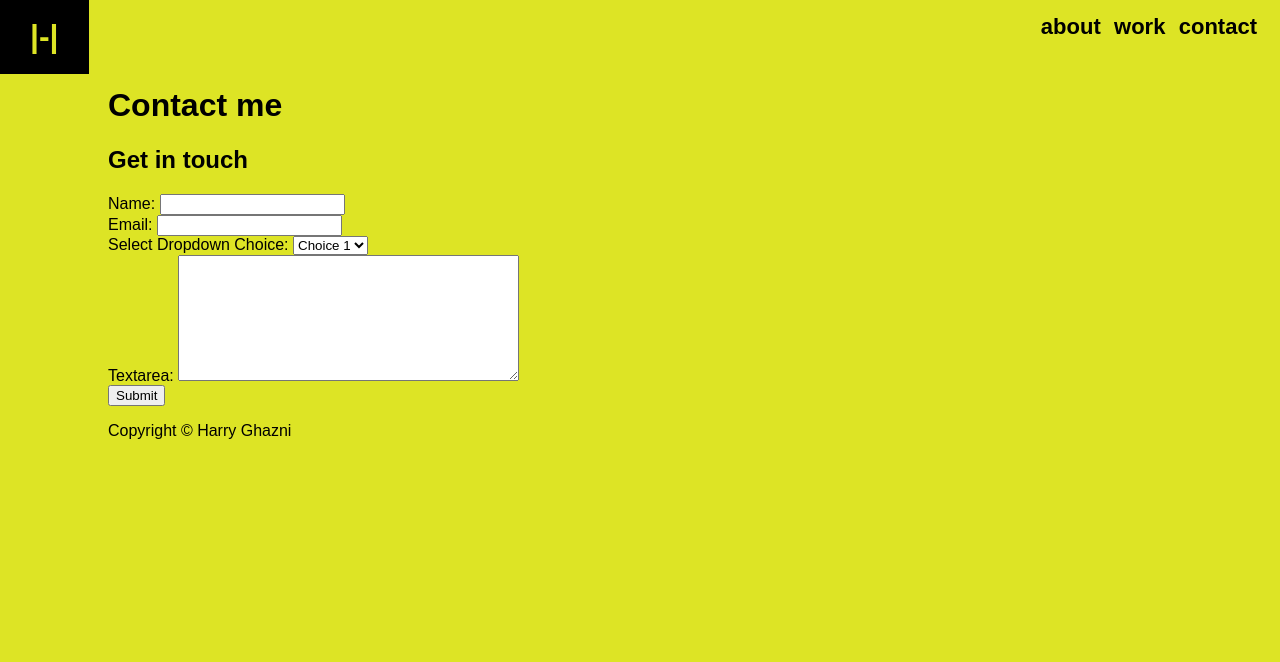
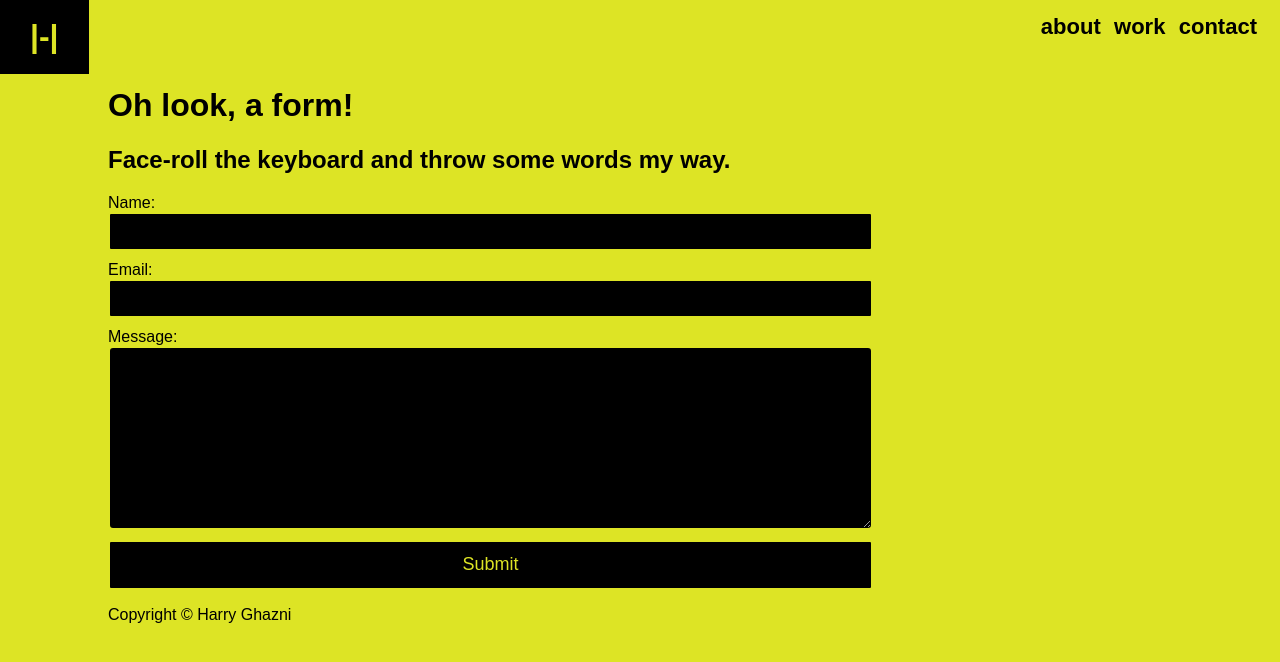
Before and after one commit to hghazni/portfoliov4, a website: page dev/contact.html in a window 1280 px wide. Drawn offline with Linux system fonts and the light colour scheme; a web font is replaced by a local one.

Commit message:
Major updates to the contact and work page

```diff
--- a/dev/contact.html
+++ b/dev/contact.html
@@ -15,43 +15,35 @@
 
 <div class="contact__wrapper">
     <div class="contact">
-        <h1 class="contact__title">Contact me</h1>
-        <h2 class="contact__subtitle">Get in touch</h2>
-    </div>
-    <div class="contact__image"></div>
+        <h1 class="contact__title">Oh look, a form!</h1>
+        <h2 class="contact__subtitle">Face-roll the keyboard and throw some words my way.</h2>
 
-    <form id="myForm" action="#" method="post">
+        <form id="contactForm" action="#" method="post">
 
             <div class="contact__form-name">
                 <label for="name">Name:</label>
-            <input type="text" name="name" id="name" value="" tabindex="1">
+                <input type="text" name="name" id="name" value="" tabindex="1" class="input_underline">
             </div>
 
 
             <div class="contact__form-email">
                 <label for="name">Email:</label>
-            <input type="email" name="name" id="email" value="" tabindex="1">
+                <input type="email" name="name" id="email" value="" tabindex="1" class="input_underline">
+            </div>
+
+            <div class="contact__form-message">
+                <label for="textarea">Message:</label>
+                <textarea cols="40" rows="8" name="textarea" id="textarea" class="input_underline"></textarea>
             </div>
 
             <div>
-            <label for="select-choice">Select Dropdown Choice:</label>
-            <select name="select-choice" id="select-choice">
-                <option value="Choice 1">Choice 1</option>
-                <option value="Choice 2">Choice 2</option>
-                <option value="Choice 3">Choice 3</option>
-            </select>
-        </div>
-
-        <div>
-            <label for="textarea">Textarea:</label>
-            <textarea cols="40" rows="8" name="textarea" id="textarea"></textarea>
-        </div>
-
-        <div>
-            <input type="submit" id="contact-submit" value="Submit">
+                <input class="contact-submit-btn" type="submit" id="contact-submit" value="Submit">
             </div>
 
         </form>
+
+    </div>
+    <div class="contact__image"></div>
 
 
 </div>
--- a/dev/scss/components/_work-gallery.scss
+++ b/dev/scss/components/_work-gallery.scss
@@ -23,6 +23,19 @@
   }
 }
 
+.work-gallery__item-wrapper {
+  display: flex;
+  flex-direction: column;
+  align-items: center;
+  justify-content: center;
+  height: 100%;
+}
+
+.work-gallery__item--title {
+  color: white;
+  margin: 0;
+}
+
 .work-gallery__item--label {
-  visibility: hidden;
+  color: white;
 }
--- a/dev/scss/theme/_contact.scss
+++ b/dev/scss/theme/_contact.scss
@@ -1,9 +1,24 @@
 .contact__wrapper {
   @include container;
+
+  input {
+    font-size: 18px;
+    height: 35px;
+    color: $primary;
+    border: solid 2px $primary;
+    background: $accent;
+    border-radius: 3px;
+    padding: 0 $base-spacing/2;
+
+    &:focus {
+      outline: 0;
+      border-bottom: 2px solid orangered;
+    }
+
   }
 
   .contact {
-
+    max-width: $lap-start;
   }
 
   .contact__title {
@@ -13,3 +28,42 @@
   .contact__subtitle {
 
   }
+
+  .contact__form-message {
+
+    textarea {
+      font-size: 14px;
+      color: $primary;
+      background-color: $accent;
+      border: solid 2px $primary;
+      font-size: 18px;
+      border-radius: 5px;
+      padding: $base-spacing/2;
+
+      &:focus {
+        outline: none;
+        border-bottom: solid 2px orangered;
+      }
+    }
+
+  }
+
+  .contact__form-name, .contact__form-email, .contact__form-message {
+    display: flex;
+    flex-direction: column;
+    margin-bottom: $base-spacing/2;
+  }
+
+  //Submit button
+  .contact-submit-btn {
+    height: 50px;
+    width: 100%;
+    padding: 0 $base-spacing*3;
+
+    &:hover {
+      background: darken($primary, 40%);
+      cursor: pointer;
+    }
+  }
+
+}
--- a/dev/scss/theme/_hero.scss
+++ b/dev/scss/theme/_hero.scss
@@ -56,24 +56,18 @@
     border-radius: 50% 30% 20% 60% / 30% 40% 50% 70%;
 
     &:hover {
-      animation: square-to-circle 2s .5s infinite cubic-bezier(1,.015,.295,1.225) alternate;
+      animation: square-to-circle 1s .5s cubic-bezier(1,.015,.295,1.225) alternate;
     }
 
     @keyframes square-to-circle {
       0%  {
         border-radius: 50% 30% 20% 60% / 30% 40% 50% 70%;
       }
-      25%  {
-        border-radius: 50% 10% 40% 10% / 30% 40% 50% 70%;
-      }
-      50%  {
-        border-radius: 50% 10% 40% 40% / 50% 40% 50% 70%;
-      }
-      75%  {
-        border-radius: 50% 10% 40% 40% / 50% 40% 20% 30%;
+      50% {
+        border-radius: 50% 10% / 10% 50%;
       }
       100% {
-        border-radius: 50% 10% 20% 60% / 30% 40% 50% 70%;
+        border-radius: 50% 30% 20% 60% / 30% 40% 50% 70%;
       }
     }
   }
```
Also changed, not shown: dev/work.html (+36 -0 lines), dev/css/main.css. Lines whose indentation alone changed are shown as unchanged.
